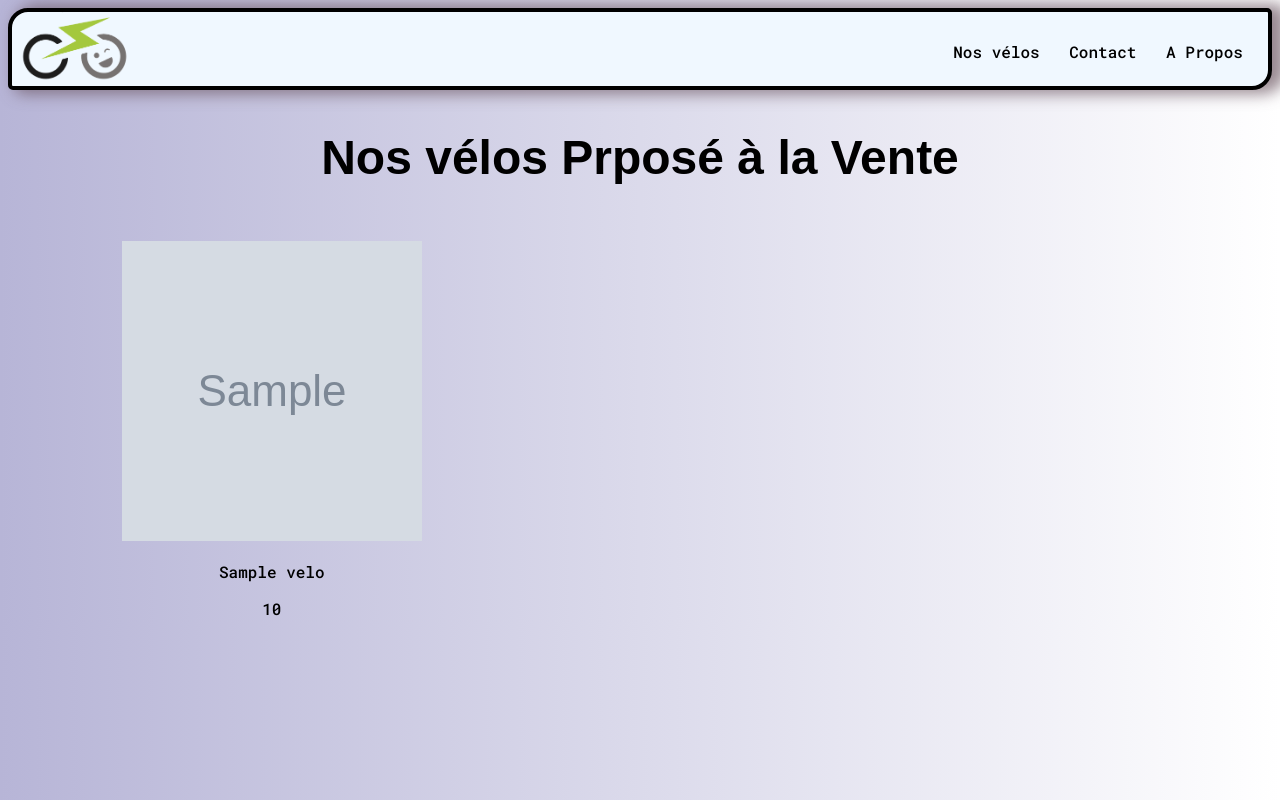
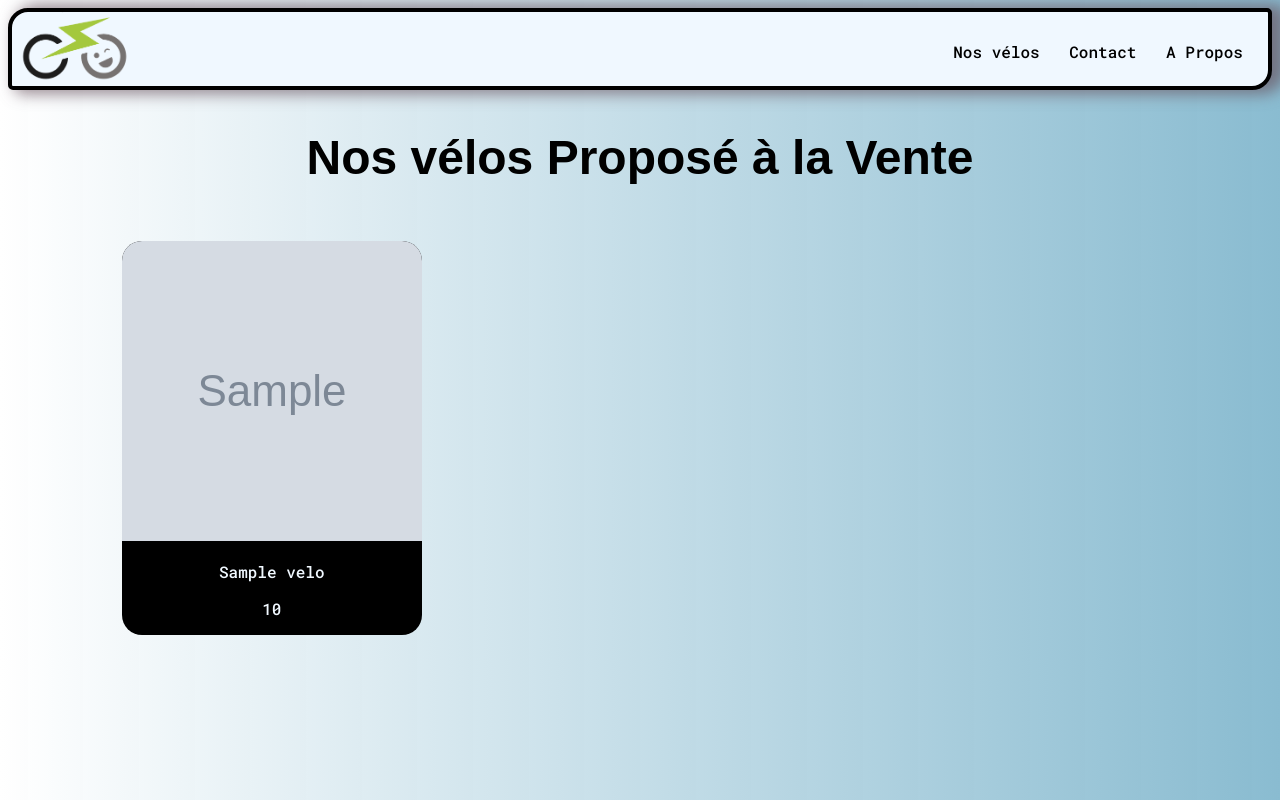
Before and after one commit to Hugo-Galley/Smartbike, a PHP site: page /fichier_php/marketplace.php in a window 1280 px wide. Run offline with PHP 8.4, Linux system fonts and the light colour scheme; tables that the repository leaves empty or names only in its code hold one stand-in row (values such as "Sample post"); grey boxes marked "Sample" are stand-in pictures; some web fonts are replaced.

Commit message:
update style + ajout formulaire ajout velo

```diff
--- a/fichier_php/envoi.php
+++ b/fichier_php/envoi.php
@@ -16,7 +16,7 @@
     $statu = $stmt->execute();
     echo '<script type="text/javascript">
             alert("Le message a été envoyé!");
-            window.location.href = "commander.php";
+            window.location.href = "index.php";
           </script>';
     }
     catch(PDOException $e){
--- a/fichier_php/marketplace.php
+++ b/fichier_php/marketplace.php
@@ -16,7 +16,7 @@
         ?>
     </header>
     <main>
-        <h2 id='titre-market'>Nos vélos Prposé à la Vente</h2>
+        <h2 id='titre-market'>Nos vélos Proposé à la Vente</h2>
         <div class="appercu-velo">
         <?php
 include("bdd.php");
@@ -25,10 +25,10 @@ $velos = $bdd->query("SELECT * FROM velos")->fetchAll(PDO::FETCH_ASSOC);
 
 foreach ($velos as $velo) {
     echo '<span>';
-    echo '<a href="page-produits.php?id_velos=' . $velo['id_velos'] . '">';
+    echo '<a href="page-produits.php?id_velos=' . $velo['id_velos'] . '" id="info-market-velo">';
     echo '<img src="' . $velo['photo_url'] . '" alt="Photo de vélo">';
-    echo '<p>'.$velo['nom'].'</p>';
-    echo '<p>'.$velo['prix'].'</p>';
+    echo "<p id='info-velo'>".$velo['nom'].'</p>';
+    echo "<p id='info-velo'>".$velo['prix']."</p>";
     echo '</a>';
     echo '</span>';
 }
--- a/style.css
+++ b/style.css
@@ -1,7 +1,6 @@
 body{
     font-family: 'Roboto Mono', monospace;
-    background:linear-gradient(90deg, rgba(183,181,215,1) 0%, rgba(255,255,255,1) 100%, rgba(0,212,255,1) 100%);
-}
+    background: linear-gradient(90deg, rgba(255,255,255,1) 0%, rgba(126,181,204,0.9094012605042017) 100%);}
 #logo{
     width: 10%;
     height: 10%;
@@ -174,16 +173,25 @@ box-shadow: 10px 0px 15px 4px rgba(104,82,94,0.68);
     display: inline-flex;
     width: 300px;
     height: 300px;
+    border-top-left-radius: 20px;
+    border-top-right-radius: 20px;
 }
 .appercu-velo span {
     margin-left: 9%;
-    margin-bottom: 2%;
+    margin-bottom: 5%;
     margin-top: 5%;
     align-items: center;
     text-align: center;
     display: inline-flex;
+    border-radius: 20px;
     width: 300px;
     height: 300px;
+}
+
+#info-market-velo{
+    background:black ;
+    color: aliceblue;
+    border-radius: 20px;
 }
 #titre-market{
     font-size: 3em;
@@ -191,3 +199,16 @@ box-shadow: 10px 0px 15px 4px rgba(104,82,94,0.68);
     text-align: center;
     align-items: center;
 }
+#info-market-velo:hover{
+    border: 2px solid rgb(14, 112, 197);
+    border-radius: 5px;
+    border-radius:20px;
+    text-align: center;
+    -webkit-box-shadow: 10px 0px 15px 4px rgba(104,82,94,0.68);
+box-shadow: 10px 0px 15px 4px rgba(104,82,94,0.68);
+}
+#info-velo:hover {
+    background: #0056b3;
+    border-radius: 5px;
+
+}
```
Also changed, not shown: ajout-velo.html (added, +22 -0 lines), fichier_php/ajout-velo.php (added).
